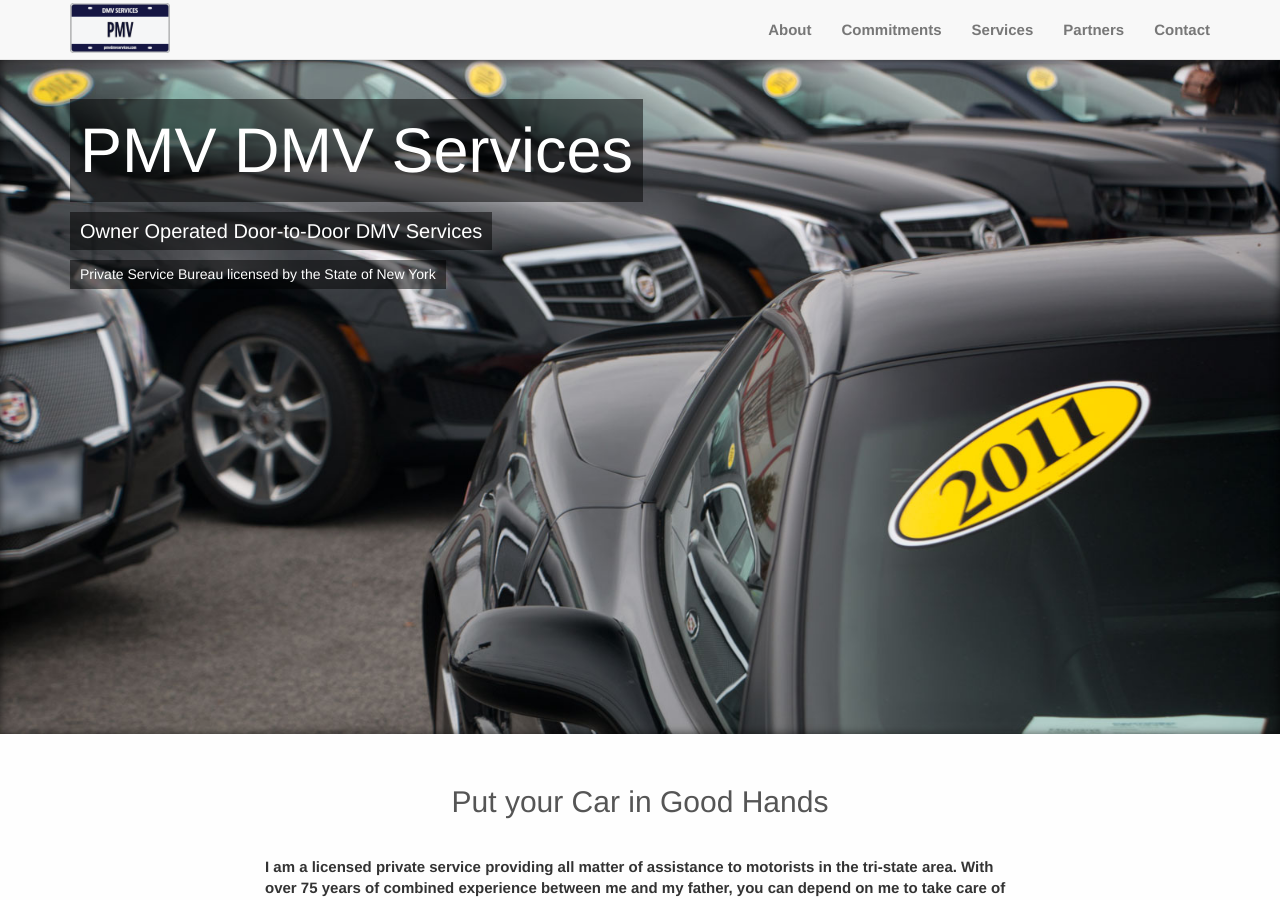
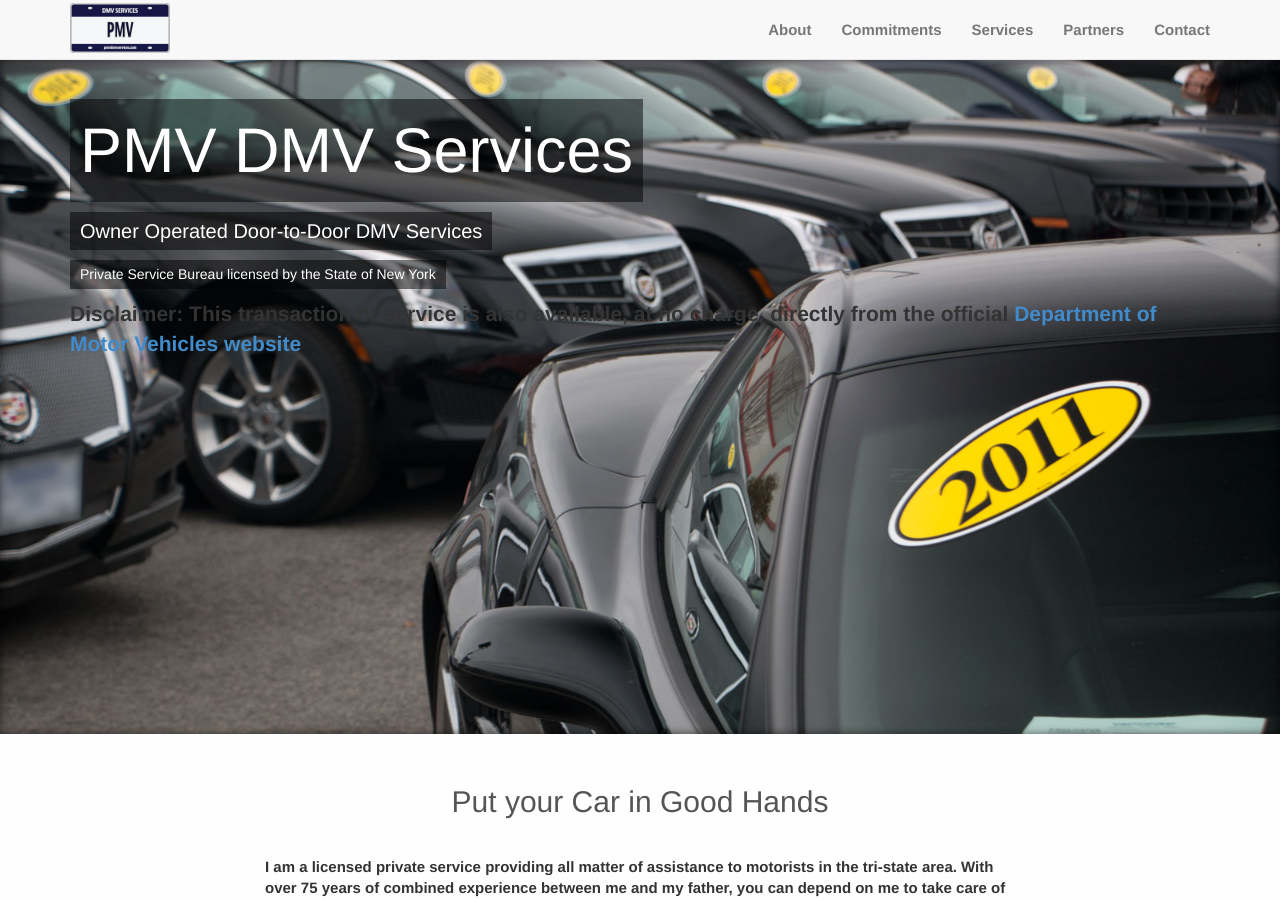
Before and after one commit to 91ferns/peterveltri, a Jekyll site: the page built from index.html, in a window 1280 px wide and 900 px high. Built offline with Jekyll 4.4.1, drawn with Linux system fonts in a browser that asks for light colours; nearby versions of some CDN libraries; some of the changed text lies outside the part shown.

Commit message:
Move the disclaimer up

```diff
--- a/index.html
+++ b/index.html
@@ -14,6 +14,7 @@ title: Peter Veltri | Drive Confident - Rest Assured
         <h1><span>PMV DMV Services</span></h1>
         <h3><span>Owner Operated Door-to-Door DMV Services</span></h3>
         <h5><span>Private Service Bureau licensed by the State of New York</span></h5>
+        <p><strong>Disclaimer: This transaction or service is also available, at no charge, directly from the official <a href="http://www.nysdmv.com">Department of Motor Vehicles website</a></strong></p>
 
       </div>
 
```
Also changed, not shown: other parts of index.html (+0 -2 lines).
